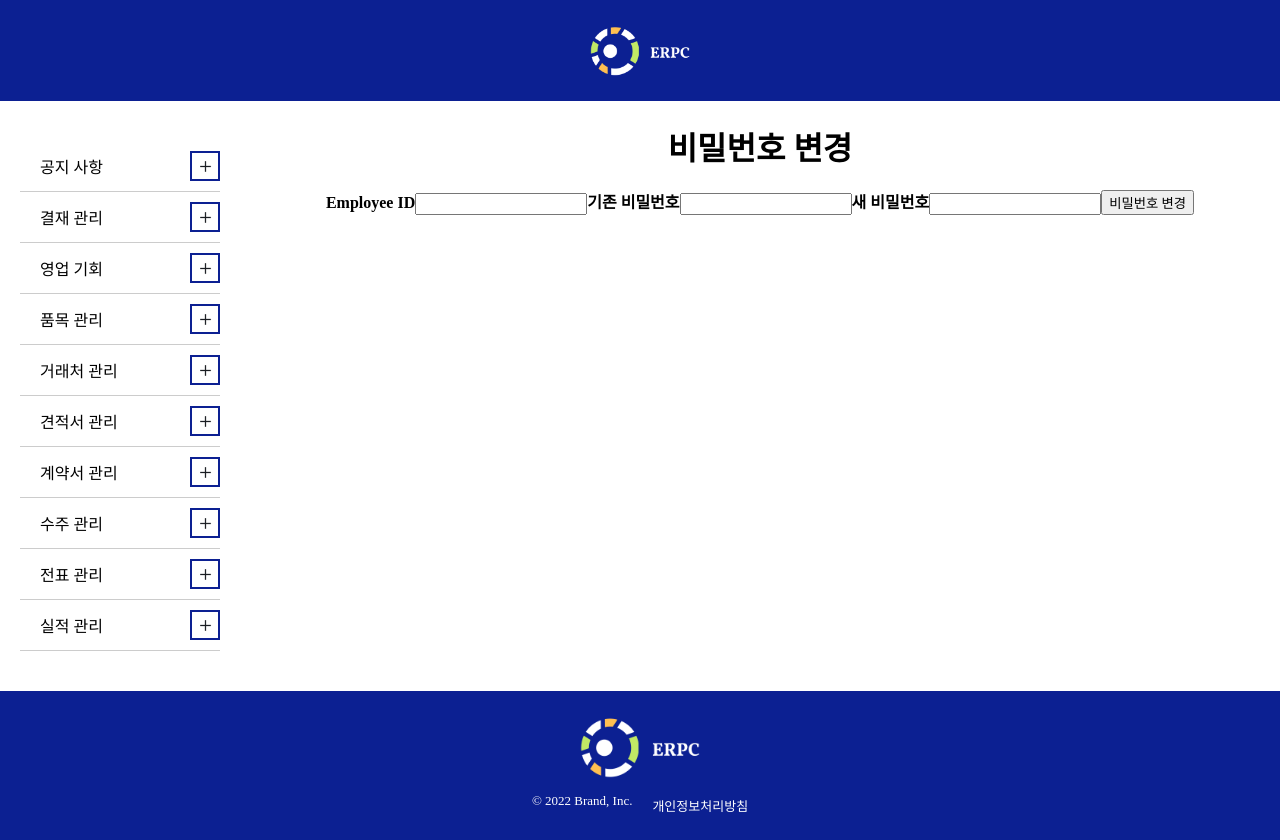
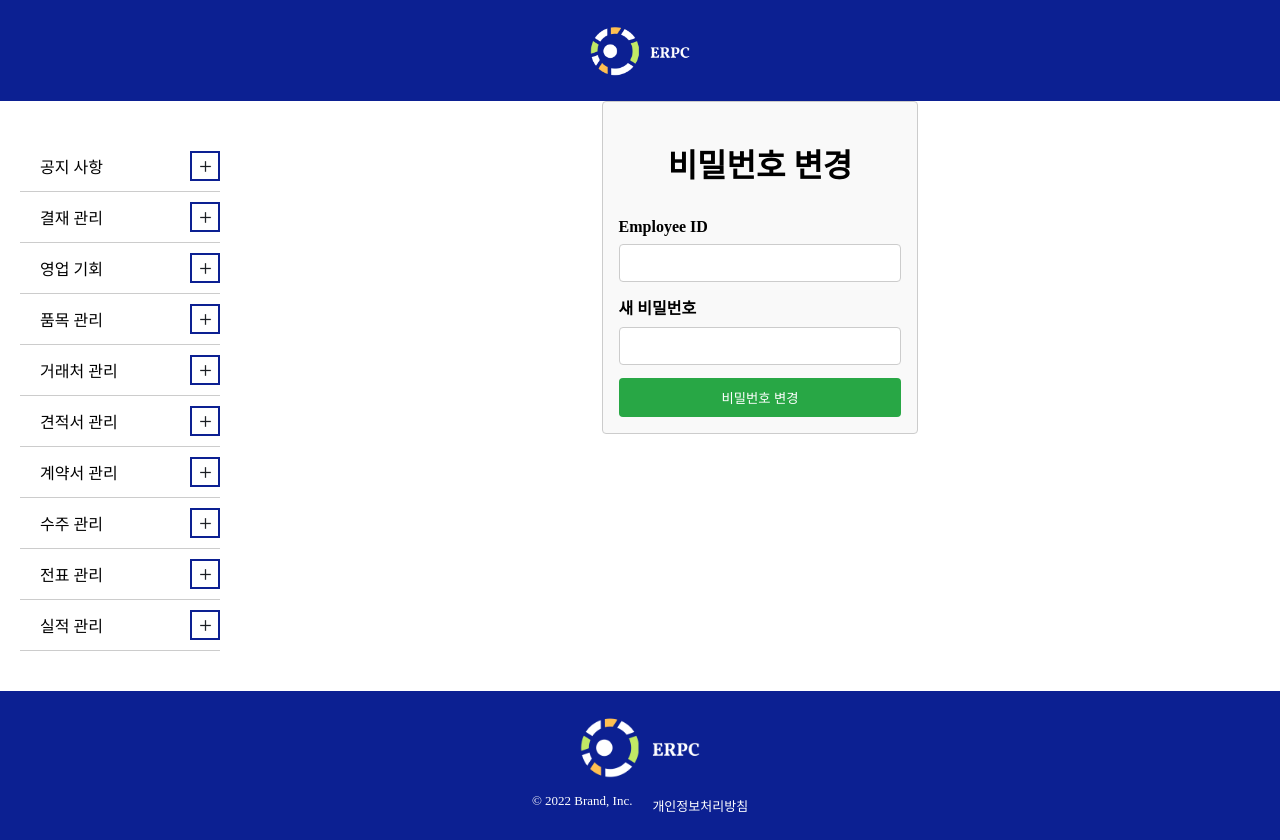
Before and after one commit to CINE-VERSE/erpc-front, a Vue app: page /change-password in a window 1280 px wide. Built offline with nearby package versions, Linux system fonts and the light colour scheme; a web font is replaced by a local one.

Commit message:
비밀번호 변경 수정

```diff
--- a/src/components/employee/ChangePassword.vue
+++ b/src/components/employee/ChangePassword.vue
@@ -2,9 +2,7 @@
     <div class="change-password">
         <h1>비밀번호 변경</h1>
         <label for="employee-id">Employee ID</label>
-        <input type="text" v-model="employeeCode" id="employee-id" name="employee-id">
-        <label for="old-password">기존 비밀번호</label>
-        <input type="password" v-model="oldPassword" id="old-password" name="old-password">
+        <input type="text" v-model="employeeCode" id="employee-id" name="employee-id" readonly>
         <label for="new-password">새 비밀번호</label>
         <input type="password" v-model="newPassword" id="new-password" name="new-password">
         <button @click="changePassword">비밀번호 변경</button>
@@ -17,8 +15,7 @@ import axios from 'axios';
 import { useRouter } from 'vue-router';
 
 const router = useRouter();
-const employeeCode = ref('');
-const oldPassword = ref('');
+const employeeCode = ref(localStorage.getItem('userId') || '');
 const newPassword = ref('');
 
 const changePassword = async () => {
@@ -26,8 +23,7 @@ const changePassword = async () => {
         const userId = localStorage.getItem('userId');
         const response = await axios.patch('http://erpc-backend-env.eba-thvemdnp.ap-northeast-2.elasticbeanstalk.com/employees/modify_password', {
             employeeId: userId,
-            oldPassword: oldPassword.value,
-            newPassword: newPassword.value
+            employeePassword: newPassword.value
         }, {
             headers: {
                 'Content-Type': 'application/json'
@@ -47,3 +43,42 @@ const changePassword = async () => {
     }
 };
 </script>
+
+<style scoped>
+.change-password {
+    max-width: 400px;
+    margin: 0 auto;
+    padding: 1em;
+    border: 1px solid #ccc;
+    border-radius: 4px;
+    background-color: #f9f9f9;
+}
+.change-password h1 {
+    text-align: center;
+    margin-bottom: 1em;
+}
+.change-password label {
+    display: block;
+    margin-bottom: 0.5em;
+    font-weight: bold;
+}
+.change-password input {
+    width: calc(100% - 22px);
+    padding: 10px;
+    margin-bottom: 1em;
+    border: 1px solid #ccc;
+    border-radius: 4px;
+}
+.change-password button {
+    width: 100%;
+    padding: 10px;
+    background-color: #28a745;
+    color: white;
+    border: none;
+    border-radius: 4px;
+    cursor: pointer;
+}
+.change-password button:hover {
+    background-color: #218838;
+}
+</style>
```
